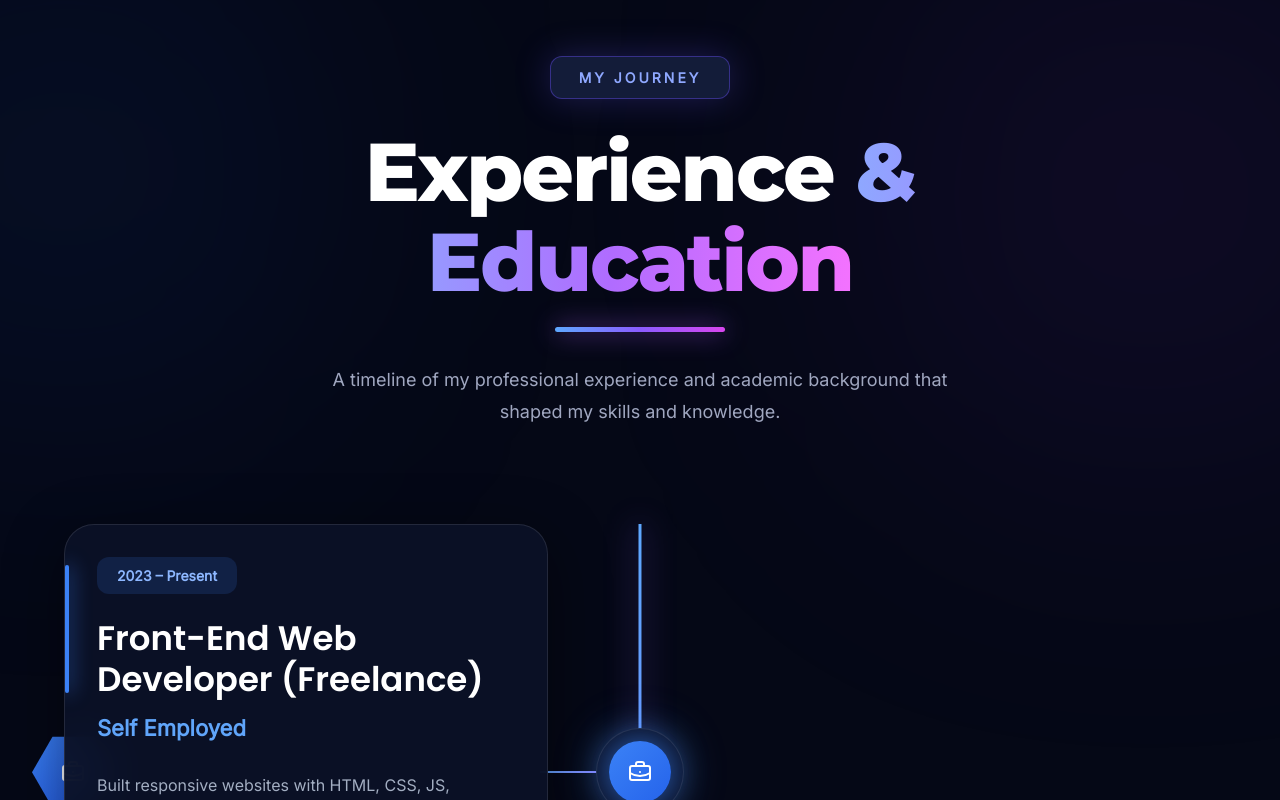
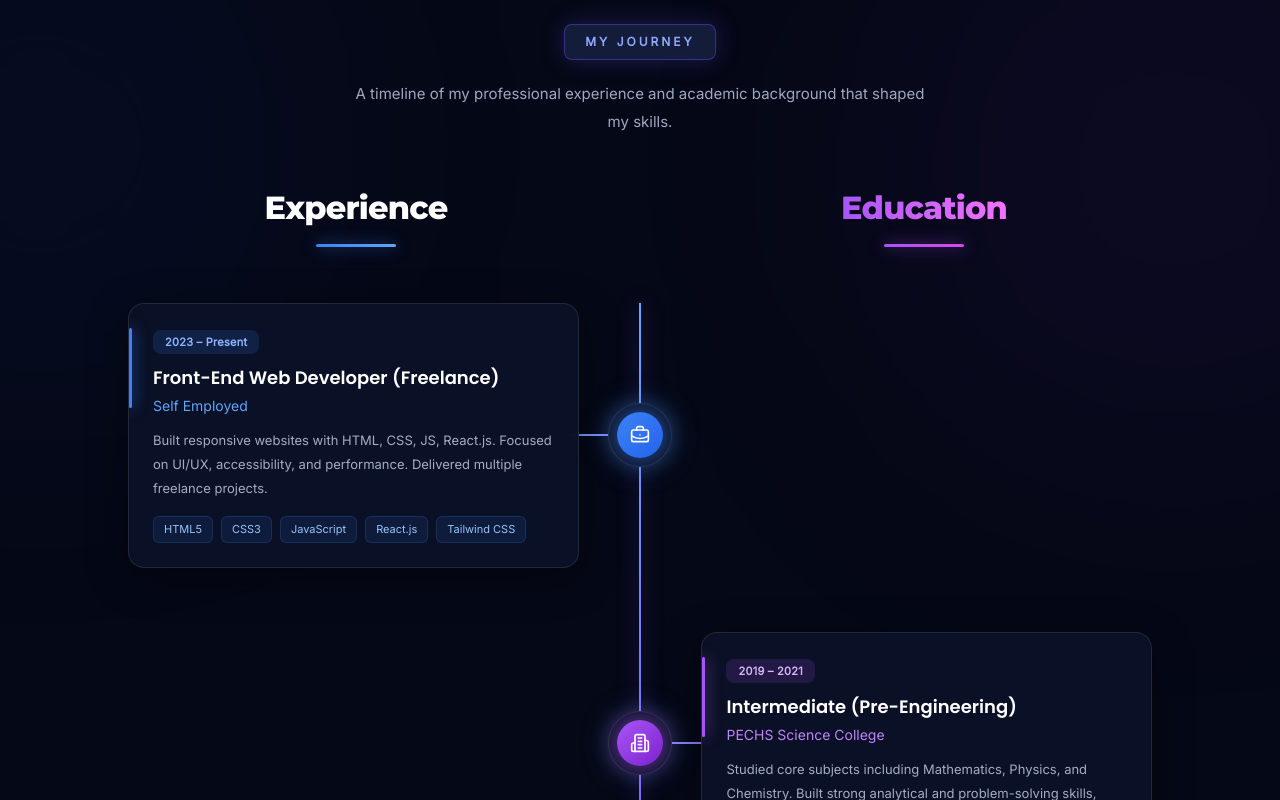
Before and after one commit to razazaheer12/Raza-Zaheer-Portfolio-WebDeveloper, a React (Vite) app: page / in a window 1280 px wide. Shown: the part 3840-4640 px from the top of the page. Built offline with nearby package versions, Linux system fonts and the light colour scheme.

Commit message:
Refactor Experience component for clarity and layout
Updated icon sizes and adjusted layout for improved responsiveness. Refined text descriptions for clarity and conciseness.

```diff
--- a/src/components/Experience.tsx
+++ b/src/components/Experience.tsx
@@ -18,7 +18,7 @@ const timelineData = [
       'Built responsive websites with HTML, CSS, JS, React.js. Focused on UI/UX, accessibility, and performance. Delivered multiple freelance projects.',
     tech: ['HTML5', 'CSS3', 'JavaScript', 'React.js', 'Tailwind CSS'],
     side: 'left',
-    icon: <BriefcaseBusiness size={24} />,
+    icon: <BriefcaseBusiness size={20} />,
   },
   {
     id: 2,
@@ -29,7 +29,7 @@ const timelineData = [
     description:
       'Studied core subjects including Mathematics, Physics, and Chemistry. Built strong analytical and problem-solving skills, preparing for higher education in Computer Science.',
     side: 'right',
-    icon: <Building2 size={24} />,
+    icon: <Building2 size={20} />,
   },
   {
     id: 3,
@@ -38,10 +38,10 @@ const timelineData = [
     company: 'RZ Web Studio',
     duration: '2024 – Present',
     description:
-      'Leading the frontend development team to build scalable, modern web applications. Implemented solutions using the MERN Stack with state management through Redux. Collaborated with designers using Figma to translate wireframes into fully functional applications.',
+      'Leading the frontend team to build scalable, modern web applications using the MERN Stack with Redux state management. Collaborated with designers via Figma.',
     tech: ['React.js', 'Node.js', 'MongoDB', 'Express.js', 'Next.js'],
     side: 'left',
-    icon: <Code2 size={24} />,
+    icon: <Code2 size={20} />,
   },
   {
     id: 4,
@@ -50,24 +50,18 @@ const timelineData = [
     company: 'IQRA University',
     duration: '2021 – 2025',
     description:
-      'Focused on computer science fundamentals including Data Structures, Algorithms, Operating Systems, Web & Mobile Development, Database Systems, and Information Security.',
+      'Focused on Data Structures, Algorithms, Operating Systems, Web & Mobile Development, Database Systems, and Information Security.',
     side: 'right',
-    icon: <GraduationCap size={24} />,
+    icon: <GraduationCap size={20} />,
   },
 ];
 
 const fadeUp = {
-  hidden: {
-    opacity: 0,
-    y: 60,
-  },
+  hidden: { opacity: 0, y: 50 },
   visible: {
     opacity: 1,
     y: 0,
-    transition: {
-      duration: 0.7,
-      ease: 'easeOut',
-    },
+    transition: { duration: 0.6, ease: 'easeOut' },
   },
 };
 
@@ -75,252 +69,126 @@ const Experience = () => {
   return (
     <section
       id="experience"
-      className="
-        relative overflow-hidden
-        bg-[#050816]
-        py-28
-      "
+      className="relative overflow-hidden bg-[#050816] py-20"
     >
       {/* Background Glow Effects */}
       <div className="absolute inset-0 overflow-hidden">
-        <div
-          className="
-            absolute -left-40 top-0
-            h-[450px] w-[450px]
-            rounded-full
-            bg-blue-600/10
-            blur-[140px]
-          "
-        />
-
-        <div
-          className="
-            absolute right-[-120px] top-0
-            h-[500px] w-[500px]
-            rounded-full
-            bg-purple-600/10
-            blur-[150px]
-          "
-        />
-
-        <div
-          className="
-            absolute bottom-[-200px] left-1/2
-            h-[400px] w-[400px]
-            -translate-x-1/2
-            rounded-full
-            bg-fuchsia-500/10
-            blur-[140px]
-          "
-        />
+        <div className="absolute -left-40 top-0 h-[400px] w-[400px] rounded-full bg-blue-600/10 blur-[140px]" />
+        <div className="absolute right-[-120px] top-0 h-[450px] w-[450px] rounded-full bg-purple-600/10 blur-[150px]" />
+        <div className="absolute bottom-[-200px] left-1/2 h-[380px] w-[380px] -translate-x-1/2 rounded-full bg-fuchsia-500/10 blur-[140px]" />
       </div>
 
-      <div className="relative z-10 mx-auto max-w-7xl px-6">
+      <div className="relative z-10 mx-auto max-w-6xl px-6">
         {/* Top Label */}
         <motion.div
           initial={{ opacity: 0, y: -20 }}
           whileInView={{ opacity: 1, y: 0 }}
           transition={{ duration: 0.6 }}
           viewport={{ once: true }}
-          className="mb-7 flex justify-center"
+          className="mb-5 flex justify-center"
         >
           <div
-            className="
-              rounded-xl
-              border border-[#6B4EFF]/40
-              bg-[#131C39]
-              px-7 py-2.5
-              text-[14px]
-              font-semibold
-              uppercase
-              tracking-[3px]
-              text-[#8FA8FF]
-              shadow-[0_0_35px_rgba(104,87,255,0.25)]
-            "
-            style={{
-              fontFamily: 'Inter, sans-serif',
-            }}
+            className="rounded-lg border border-[#6B4EFF]/40 bg-[#131C39] px-5 py-2 text-[12px] font-semibold uppercase tracking-[3px] text-[#8FA8FF] shadow-[0_0_25px_rgba(104,87,255,0.25)]"
+            style={{ fontFamily: 'Inter, sans-serif' }}
           >
             MY JOURNEY
           </div>
         </motion.div>
 
-        {/* Heading */}
+        {/* Subheading paragraph (centered, optional intro) */}
+        <motion.p
+          initial={{ opacity: 0, y: 20 }}
+          whileInView={{ opacity: 1, y: 0 }}
+          transition={{ duration: 0.6 }}
+          viewport={{ once: true }}
+          className="mx-auto mb-12 max-w-xl text-center text-[15px] leading-7 text-[#A0A7C0]"
+          style={{ fontFamily: 'Inter, sans-serif' }}
+        >
+          A timeline of my professional experience and academic background that shaped my skills.
+        </motion.p>
+
+        {/* Side-by-side Headings (Experience | Education) */}
         <motion.div
-          initial={{ opacity: 0, y: 35 }}
+          initial={{ opacity: 0, y: 25 }}
           whileInView={{ opacity: 1, y: 0 }}
-          transition={{ duration: 0.7 }}
+          transition={{ duration: 0.6 }}
           viewport={{ once: true }}
-          className="mx-auto mb-24 max-w-4xl text-center"
+          className="mb-14 hidden grid-cols-2 gap-8 lg:grid"
+        >
+          <div className="flex flex-col items-center">
+            <h2
+              className="text-[28px] font-bold tracking-tight text-white md:text-[32px]"
+              style={{ fontFamily: 'Montserrat, sans-serif' }}
+            >
+              Experience
+            </h2>
+            <div className="mt-3 h-[3px] w-[80px] rounded-full bg-gradient-to-r from-[#3B82F6] to-[#60A5FA] shadow-[0_0_15px_rgba(59,130,246,0.7)]" />
+          </div>
+
+          <div className="flex flex-col items-center">
+            <h2
+              className="bg-gradient-to-r from-[#A855F7] to-[#F472FF] bg-clip-text text-[28px] font-bold tracking-tight text-transparent md:text-[32px]"
+              style={{ fontFamily: 'Montserrat, sans-serif' }}
+            >
+              Education
+            </h2>
+            <div className="mt-3 h-[3px] w-[80px] rounded-full bg-gradient-to-r from-[#A855F7] to-[#D946EF] shadow-[0_0_15px_rgba(168,85,247,0.7)]" />
+          </div>
+        </motion.div>
+
+        {/* Mobile combined heading */}
+        <motion.div
+          initial={{ opacity: 0, y: 25 }}
+          whileInView={{ opacity: 1, y: 0 }}
+          transition={{ duration: 0.6 }}
+          viewport={{ once: true }}
+          className="mb-10 text-center lg:hidden"
         >
           <h2
-            className="
-              text-[56px]
-              font-black
-              leading-[1.1]
-              tracking-[-2px]
-              text-white
-              md:text-[82px]
-            "
-            style={{
-              fontFamily: 'Montserrat, sans-serif',
-            }}
+            className="text-[30px] font-bold tracking-tight text-white"
+            style={{ fontFamily: 'Montserrat, sans-serif' }}
           >
             Experience{' '}
-            <span
-              className="
-                bg-gradient-to-r
-                from-[#8EA8FF]
-                via-[#B06CFF]
-                to-[#F472FF]
-                bg-clip-text
-                text-transparent
-              "
-            >
+            <span className="bg-gradient-to-r from-[#A855F7] to-[#F472FF] bg-clip-text text-transparent">
               & Education
             </span>
           </h2>
-
-          {/* Gradient Underline */}
-          <div
-            className="
-              mx-auto mt-5
-              h-[5px] w-[170px]
-              rounded-full
-              bg-gradient-to-r
-              from-[#5EA8FF]
-              via-[#8B5CFF]
-              to-[#D946EF]
-              shadow-[0_0_25px_rgba(168,85,247,0.85)]
-            "
-          />
-
-          <p
-            className="
-              mx-auto mt-8
-              max-w-2xl
-              text-[18px]
-              leading-8
-              text-[#A0A7C0]
-            "
-            style={{
-              fontFamily: 'Inter, sans-serif',
-            }}
-          >
-            A timeline of my professional experience and academic
-            background that shaped my skills and knowledge.
-          </p>
         </motion.div>
 
         {/* Timeline Container */}
-        <div className="relative mx-auto max-w-6xl">
+        <div className="relative mx-auto max-w-5xl">
           {/* Center Timeline */}
-          <div
-            className="
-              absolute left-1/2 top-0
-              hidden h-full w-[3px]
-              -translate-x-1/2
-              bg-gradient-to-b
-              from-[#5EA8FF]
-              via-[#8B5CFF]
-              to-[#D946EF]
-              shadow-[0_0_30px_rgba(139,92,246,0.8)]
-              lg:block
-            "
-          />
+          <div className="absolute left-1/2 top-0 hidden h-full w-[2px] -translate-x-1/2 bg-gradient-to-b from-[#5EA8FF] via-[#8B5CFF] to-[#D946EF] shadow-[0_0_20px_rgba(139,92,246,0.6)] lg:block" />
 
-          <div className="space-y-28">
-            {timelineData.map((item, index) => (
+          <div className="space-y-16">
+            {timelineData.map((item) => (
               <motion.div
                 key={item.id}
                 variants={fadeUp}
                 initial="hidden"
                 whileInView="visible"
                 viewport={{ once: true }}
-                className={`
-                  relative flex items-center
-                  ${
-                    item.side === 'left'
-                      ? 'lg:justify-start'
-                      : 'lg:justify-end'
-                  }
-                `}
+                className={`relative flex items-center ${
+                  item.side === 'left' ? 'lg:justify-start' : 'lg:justify-end'
+                }`}
               >
                 {/* Connector Line */}
                 <div
-                  className={`
-                    absolute top-1/2 hidden
-                    h-[2px] w-[100px]
-                    -translate-y-1/2
-                    bg-gradient-to-r
-                    from-[#5EA8FF]
-                    to-[#B06CFF]
-                    lg:block
-                    ${
+                  className={`absolute top-1/2 hidden h-[2px] w-[70px] -translate-y-1/2 bg-gradient-to-r from-[#5EA8FF] to-[#B06CFF] lg:block ${
                     item.side === 'left'
-                        ? 'left-[calc(50%-100px)]'
-                        : 'right-[calc(50%-100px)]'
-                    }
-                  `}
+                      ? 'left-[calc(50%-70px)]'
+                      : 'right-[calc(50%-70px)]'
+                  }`}
                 />
 
                 {/* Center Icon Circle */}
+                <div className="absolute left-1/2 top-1/2 z-30 hidden h-[64px] w-[64px] -translate-x-1/2 -translate-y-1/2 items-center justify-center rounded-full border border-white/10 bg-[#0B1126] shadow-[0_0_30px_rgba(94,168,255,0.25)] lg:flex">
                   <div
-                  className="
-                    absolute left-1/2 top-1/2
-                    hidden h-[88px] w-[88px]
-                    -translate-x-1/2 -translate-y-1/2
-                    items-center justify-center
-                    rounded-full
-                    border border-white/10
-                    bg-[#0B1126]
-                    shadow-[0_0_45px_rgba(94,168,255,0.25)]
-                    lg:flex
-                    z-30
-                  "
-                >
-                  <div
-                    className={`
-                      flex h-[62px] w-[62px]
-                      items-center justify-center
-                      rounded-full
-                      text-white
-                      ${
+                    className={`flex h-[46px] w-[46px] items-center justify-center rounded-full text-white ${
                       item.type === 'experience'
-                          ? 'bg-gradient-to-br from-[#3B82F6] to-[#2563EB] shadow-[0_0_35px_rgba(59,130,246,0.8)]'
-                          : 'bg-gradient-to-br from-[#A855F7] to-[#7E22CE] shadow-[0_0_35px_rgba(168,85,247,0.8)]'
-                      }
-                    `}
-                  >
-                    {item.icon}
-                  </div>
-                </div>
-
-                {/* Side Floating Hexagon */}
-                <div
-                  className={`
-                    absolute top-1/2 hidden
-                    -translate-y-1/2
-                    lg:flex
-                    ${
-                      item.side === 'left'
-                        ? '-left-8'
-                        : '-right-8'
-                    }
-                  `}
-                >
-                  <div
-                    className={`
-                      flex h-[82px] w-[82px]
-                      items-center justify-center
-                      clip-hexagon
-                      text-white
-                      ${
-                        item.type === 'experience'
-                          ? 'bg-gradient-to-br from-[#3B82F6] to-[#1D4ED8] shadow-[0_0_35px_rgba(59,130,246,0.7)]'
-                          : 'bg-gradient-to-br from-[#A855F7] to-[#7E22CE] shadow-[0_0_35px_rgba(168,85,247,0.7)]'
-                      }
-                    `}
+                        ? 'bg-gradient-to-br from-[#3B82F6] to-[#2563EB] shadow-[0_0_25px_rgba(59,130,246,0.7)]'
+                        : 'bg-gradient-to-br from-[#A855F7] to-[#7E22CE] shadow-[0_0_25px_rgba(168,85,247,0.7)]'
+                    }`}
                   >
                     {item.icon}
                   </div>
@@ -328,144 +196,71 @@ const Experience = () => {
 
                 {/* Card */}
                 <motion.div
-                  whileHover={{
-                    y: -10,
-                    scale: 1.015,
-                  }}
+                  whileHover={{ y: -6, scale: 1.01 }}
                   transition={{ duration: 0.3 }}
-                  className="
-                    group relative overflow-hidden
-                    rounded-[30px]
-                    border border-white/10
-                    bg-[#0B1126]/95
-                    p-8
-                    shadow-[0_15px_60px_rgba(0,0,0,0.45)]
-                    backdrop-blur-xl
-                    transition-all duration-500
-                    hover:border-[#8B5CFF]/40
-                    hover:shadow-[0_15px_70px_rgba(139,92,246,0.25)]
-                    w-full lg:w-[42%]
-                  "
+                  className="group relative w-full overflow-hidden rounded-2xl border border-white/10 bg-[#0B1126]/95 p-5 shadow-[0_10px_40px_rgba(0,0,0,0.4)] backdrop-blur-xl transition-all duration-500 hover:border-[#8B5CFF]/40 hover:shadow-[0_10px_50px_rgba(139,92,246,0.2)] lg:w-[44%] lg:p-6"
                 >
                   {/* Card Hover Glow */}
-                  <div
-                    className="
-                      absolute inset-0
-                      opacity-0
-                      transition-opacity duration-500
-                      group-hover:opacity-100
-                      bg-gradient-to-br
-                      from-[#3B82F6]/5
-                      via-[#8B5CFF]/5
-                      to-[#EC4899]/5
-                    "
-                  />
+                  <div className="absolute inset-0 bg-gradient-to-br from-[#3B82F6]/5 via-[#8B5CFF]/5 to-[#EC4899]/5 opacity-0 transition-opacity duration-500 group-hover:opacity-100" />
 
                   {/* Side Vertical Glow */}
                   <div
-                    className={`
-                      absolute left-0 top-10
-                      h-32 w-[4px]
-                      rounded-full
-                      ${
+                    className={`absolute left-0 top-6 h-20 w-[3px] rounded-full ${
                       item.type === 'experience'
-                          ? 'bg-[#3B82F6] shadow-[0_0_20px_rgba(59,130,246,1)]'
-                          : 'bg-[#A855F7] shadow-[0_0_20px_rgba(168,85,247,1)]'
-                      }
-                    `}
+                        ? 'bg-[#3B82F6] shadow-[0_0_15px_rgba(59,130,246,1)]'
+                        : 'bg-[#A855F7] shadow-[0_0_15px_rgba(168,85,247,1)]'
+                    }`}
                   />
 
                   <div className="relative z-10">
                     {/* Duration Badge */}
                     <div
-                      className={`
-                        inline-flex rounded-xl
-                        px-5 py-2
-                        text-[14px]
-                        font-bold
-                        ${
+                      className={`inline-flex rounded-lg px-3 py-1 text-[11px] font-bold tracking-wide ${
                         item.type === 'experience'
                           ? 'bg-[#3B82F6]/15 text-[#8DB7FF]'
                           : 'bg-[#A855F7]/15 text-[#D8B4FE]'
-                        }
-                      `}
-                      style={{
-                        fontFamily: 'Inter, sans-serif',
-                      }}
+                      }`}
+                      style={{ fontFamily: 'Inter, sans-serif' }}
                     >
                       {item.duration}
                     </div>
 
-                    {/* Title */}
+                    {/* Title (Job/Degree) */}
                     <h3
-                      className="
-                        mt-6
-                        text-[34px]
-                        font-bold
-                        leading-[1.2]
-                        text-white
-                      "
-                      style={{
-                        fontFamily: 'Poppins, sans-serif',
-                      }}
+                      className="mt-3 text-[18px] font-semibold leading-snug text-white"
+                      style={{ fontFamily: 'Poppins, sans-serif' }}
                     >
                       {item.title}
                     </h3>
 
                     {/* Company */}
                     <p
-                      className={`
-                        mt-3 text-[22px]
-                        font-semibold
-                        ${
+                      className={`mt-1 text-[14px] font-medium ${
                         item.type === 'experience'
                           ? 'text-[#60A5FA]'
                           : 'text-[#C084FC]'
-                        }
-                      `}
-                      style={{
-                        fontFamily: 'Inter, sans-serif',
-                      }}
+                      }`}
+                      style={{ fontFamily: 'Inter, sans-serif' }}
                     >
                       {item.company}
                     </p>
 
                     {/* Description */}
                     <p
-                      className="
-                        mt-6
-                        text-[16px]
-                        leading-8
-                        text-[#A3AEC2]
-                      "
-                      style={{
-                        fontFamily: 'Inter, sans-serif',
-                      }}
+                      className="mt-3 text-[13px] leading-6 text-[#A3AEC2]"
+                      style={{ fontFamily: 'Inter, sans-serif' }}
                     >
                       {item.description}
                     </p>
 
                     {/* Tech Stack */}
                     {item.tech && (
-                      <div className="mt-8 flex flex-wrap gap-3">
+                      <div className="mt-4 flex flex-wrap gap-2">
                         {item.tech.map((tech) => (
                           <span
                             key={tech}
-                            className="
-                              rounded-xl
-                              border border-[#3B82F6]/20
-                              bg-[#3B82F6]/10
-                              px-4 py-2
-                              text-[14px]
-                              font-medium
-                              text-[#93C5FD]
-                              transition-all duration-300
-                              hover:scale-105
-                              hover:bg-[#3B82F6]/20
-                            "
-                            style={{
-                              fontFamily: 'Inter, sans-serif',
-                            }}
+                            className="rounded-md border border-[#3B82F6]/20 bg-[#3B82F6]/10 px-2.5 py-1 text-[11px] font-medium text-[#93C5FD] transition-all duration-300 hover:scale-105 hover:bg-[#3B82F6]/20"
+                            style={{ fontFamily: 'Inter, sans-serif' }}
                           >
                             {tech}
                           </span>
@@ -479,20 +274,6 @@ const Experience = () => {
           </div>
         </div>
       </div>
-
-      {/* Hexagon Shape CSS */}
-      <style jsx>{`
-        .clip-hexagon {
-          clip-path: polygon(
-            25% 6.7%,
-            75% 6.7%,
-            100% 50%,
-            75% 93.3%,
-            25% 93.3%,
-            0% 50%
-          );
-        }
-      `}</style>
     </section>
   );
 };
```
Lines whose indentation alone changed are shown as unchanged.
